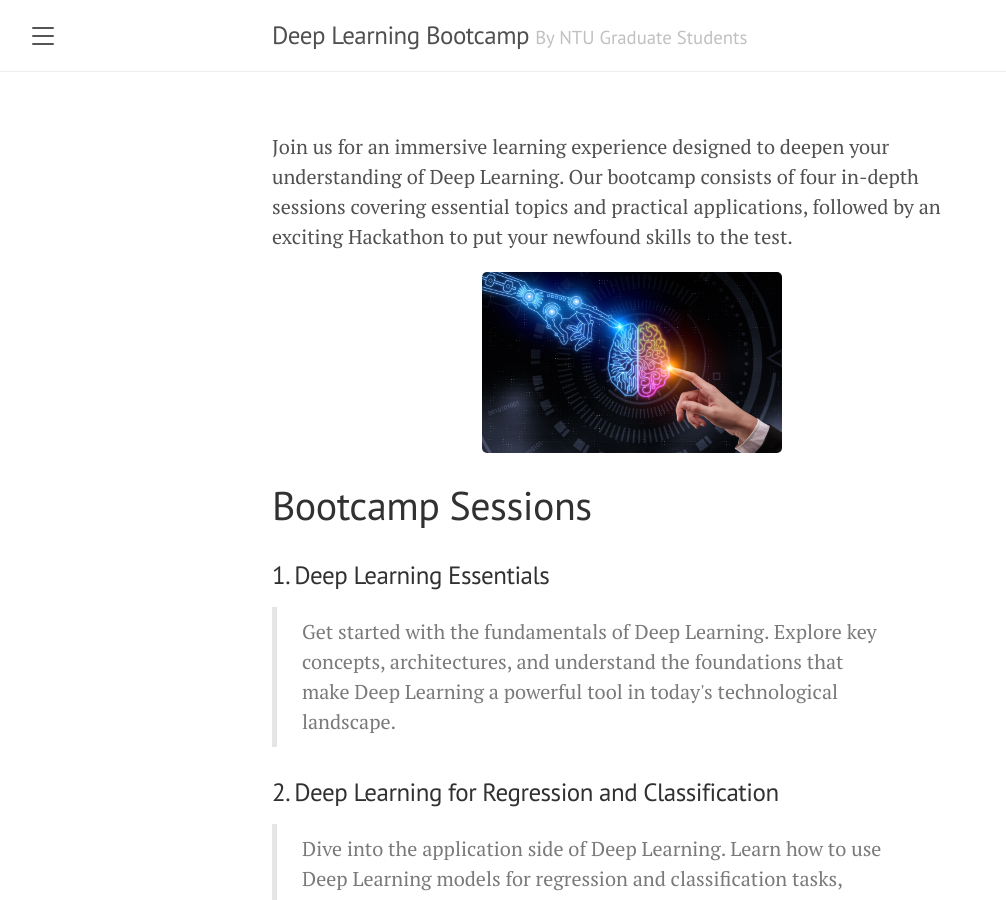
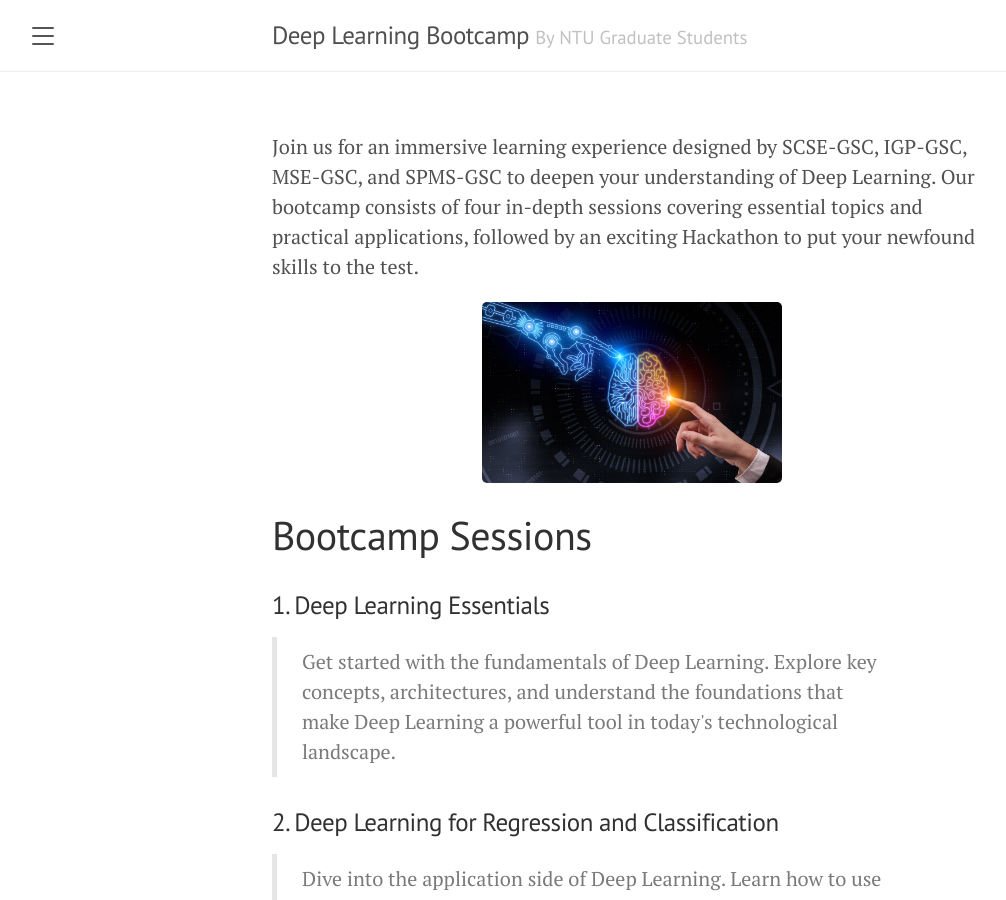
Before and after one commit to m-yuhas/deep-learning-2024, a Jekyll site: the page built from index.html, in a window 1280 px wide and 900 px high. Shown: the whole window, without its empty margins (8-1014 px from the left). Built offline with Jekyll 4.4.1, drawn with Linux system fonts in a browser that asks for light colours; the list of posts is cut into pages by our own code.

Commit message:
added registration link for session 1

```diff
--- a/index.html
+++ b/index.html
@@ -3,7 +3,7 @@ layout: default
 title: Home
 ---
 
-<p>Join us for an immersive learning experience designed to deepen your understanding of Deep Learning. Our bootcamp consists of four in-depth sessions covering essential topics and practical applications, followed by an exciting Hackathon to put your newfound skills to the test.</p>
+<p>Join us for an immersive learning experience designed by SCSE-GSC, IGP-GSC, MSE-GSC, and SPMS-GSC to deepen your understanding of Deep Learning. Our bootcamp consists of four in-depth sessions covering essential topics and practical applications, followed by an exciting Hackathon to put your newfound skills to the test.</p>
 <p align="center">
     <img src="public/ai.png" alt="Image for AI" width="300px">
 </p>
@@ -31,7 +31,7 @@ title: Home
 
 <p><strong>Ready to level up your Deep Learning skills? Secure your spot now and embark on this transformative learning journey with us!</strong></p>
 
-<p><a href="#registration-link">Register Now</a></p>
+<p><a href="https://wis.ntu.edu.sg/pls/webexe88/REGISTER_NTU.REGISTER?EVENT_ID=OA23100221423243">Register Now</a></p>
 
 
 <!--<div class="posts">-->
```
